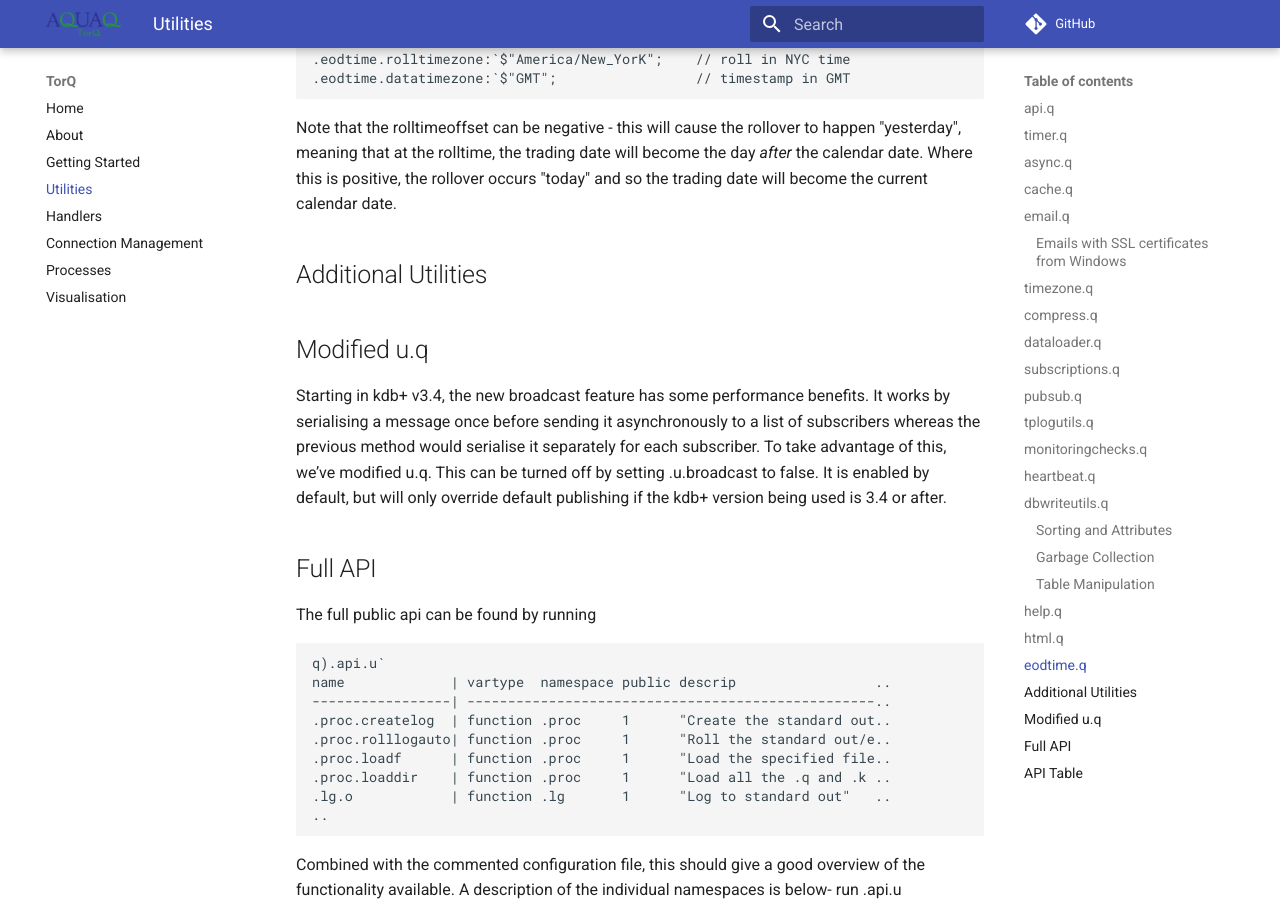
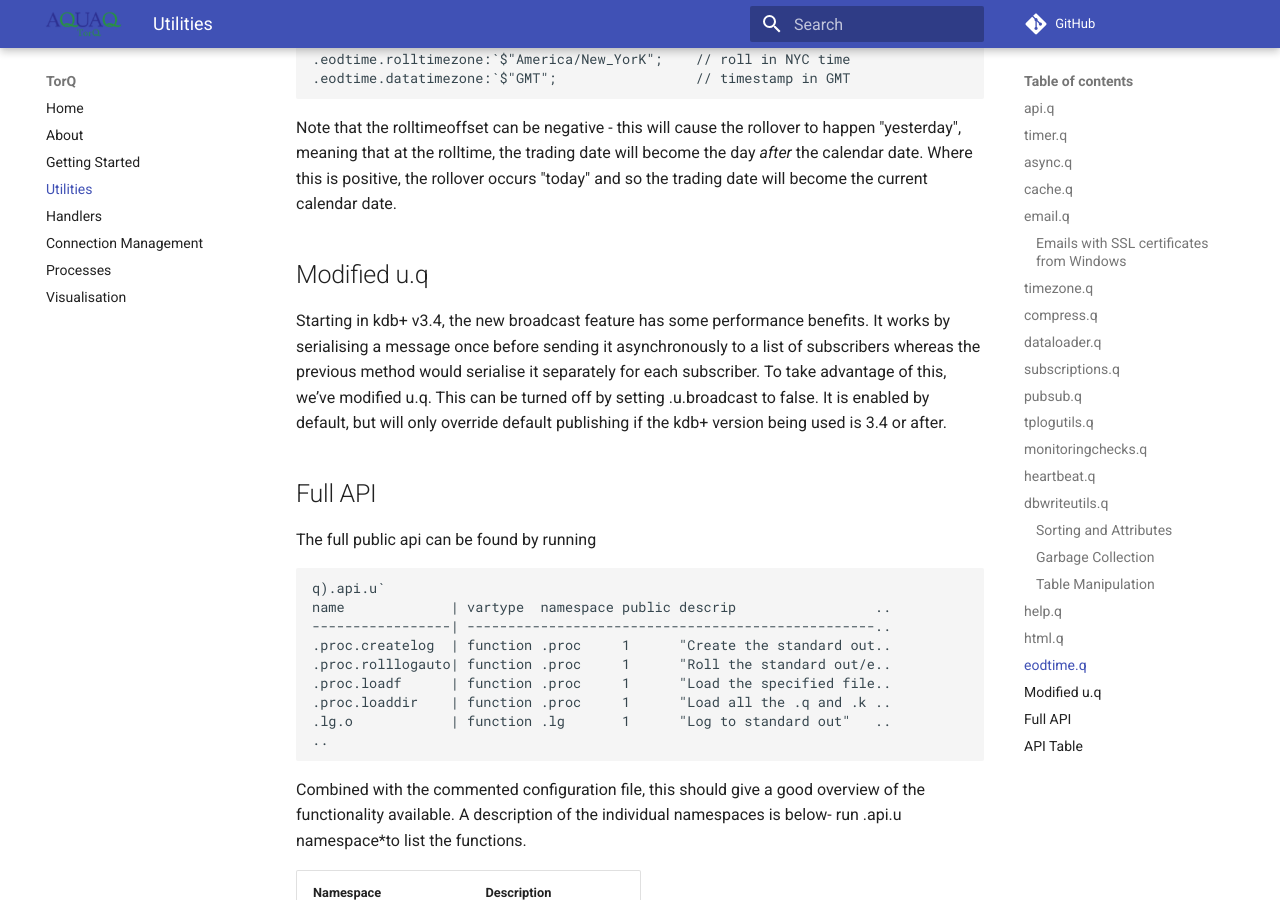
Before and after one commit to DataIntellectTech/TorQ, an MkDocs documentation site: the page built from docs/utilities.md, in a window 1280 px wide and 900 px high, scrolled down 16460 px. Built offline with MkDocs 1.6.1 and Material for MkDocs 9.7.7, drawn with Linux system fonts in a browser that asks for light colours; comment, search, counter and statistics services are not loaded; old or Windows-style settings are respelled for this version of MkDocs.

Commit message:
fixing docs

```diff
--- a/docs/utilities.md
+++ b/docs/utilities.md
@@ -807,11 +807,6 @@ Note that the rolltimeoffset can be negative - this will cause the rollover to h
 the calendar date. Where this is positive, the rollover occurs "today" and so the trading
 date will become the current calendar date.
 
-<a name="addu"></a>
-
-Additional Utilities
---------------------
-
 Modified u.q
 ------------
 
```
